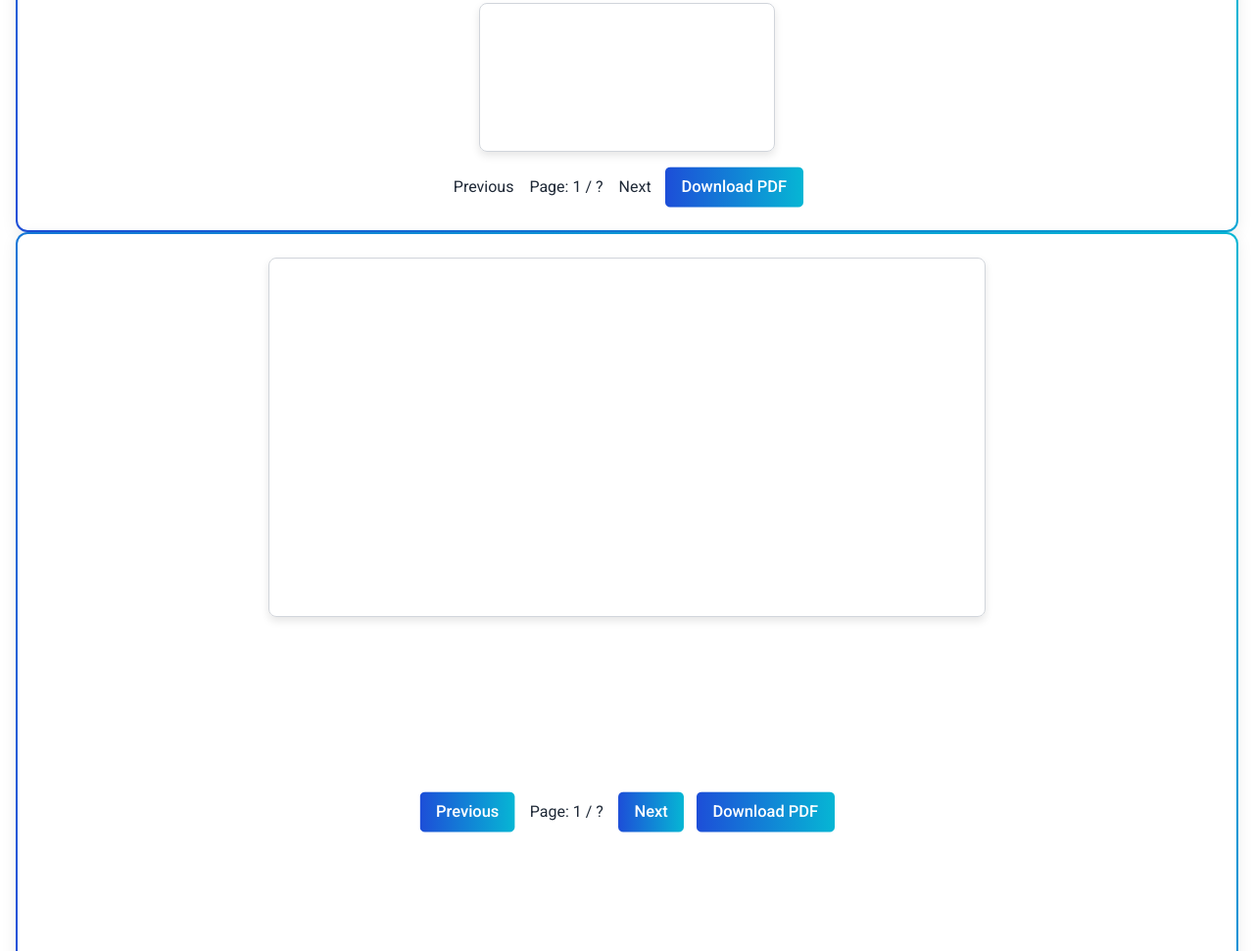
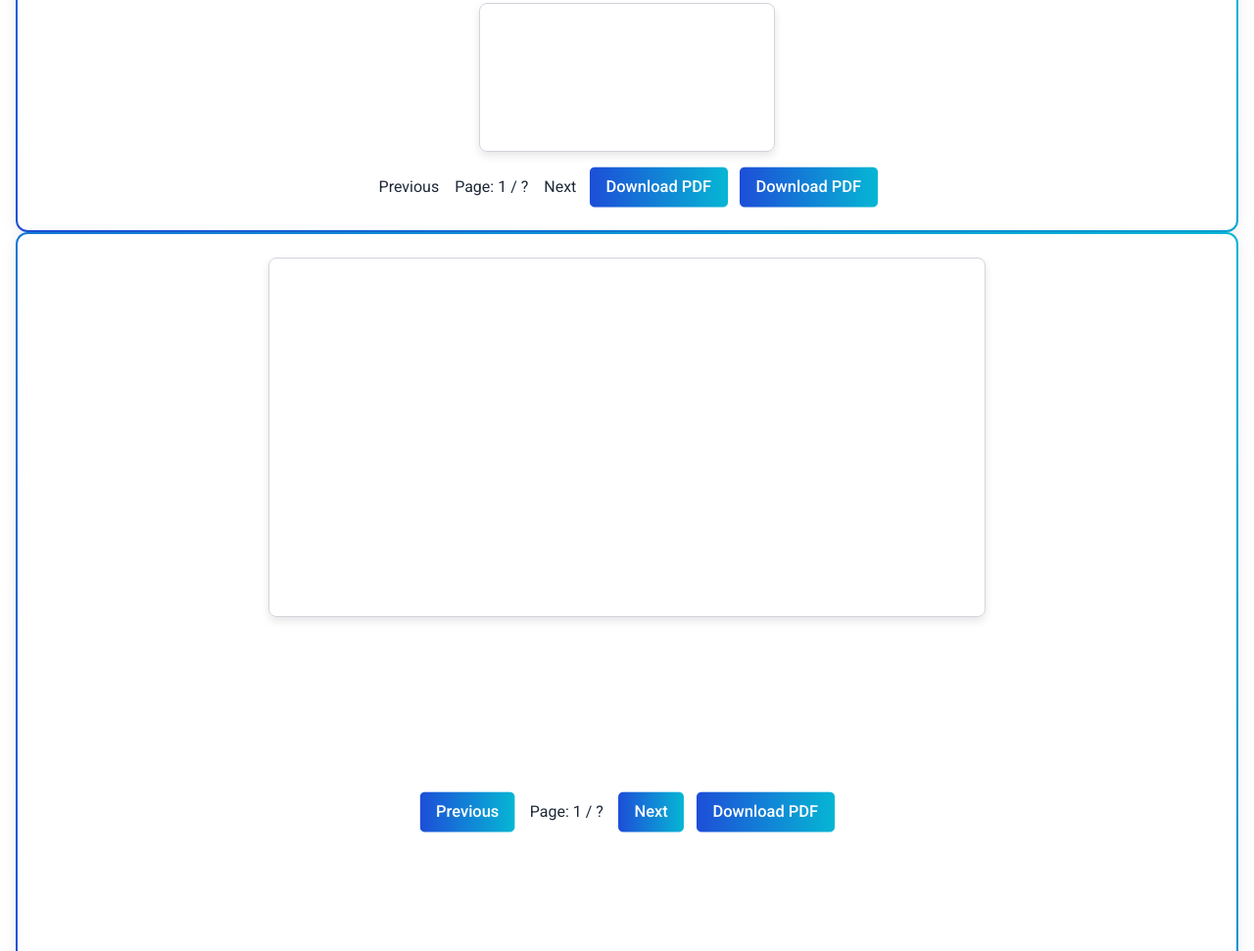
Before and after one commit to bablu2023/evolml, a plain HTML site: page index.html in a window 1280 px wide. Shown: the part 4585-5556 px from the top of the page at 98% size. Drawn offline with nearby package versions, Linux system fonts and the light colour scheme; a script that the page names is missing.

Commit message:
Update index.html

```diff
--- a/index.html
+++ b/index.html
@@ -297,7 +297,8 @@
       <button id="prev-page">Previous</button>
       <span>Page: <span id="page-num">1</span> / <span id="page-count">?</span></span>
       <button id="next-page">Next</button>
-	     <a href="pdf/schedule.pdf" download class="download-btn">Download PDF</a>
+	     <a href="pdfs/schedule.pdf" download class="download-btn">Download PDF</a>
+	      <a href="pdfs/schedule.pdf" download class="download-btn">Download PDF</a>
     </div>
   </div>
 
```
